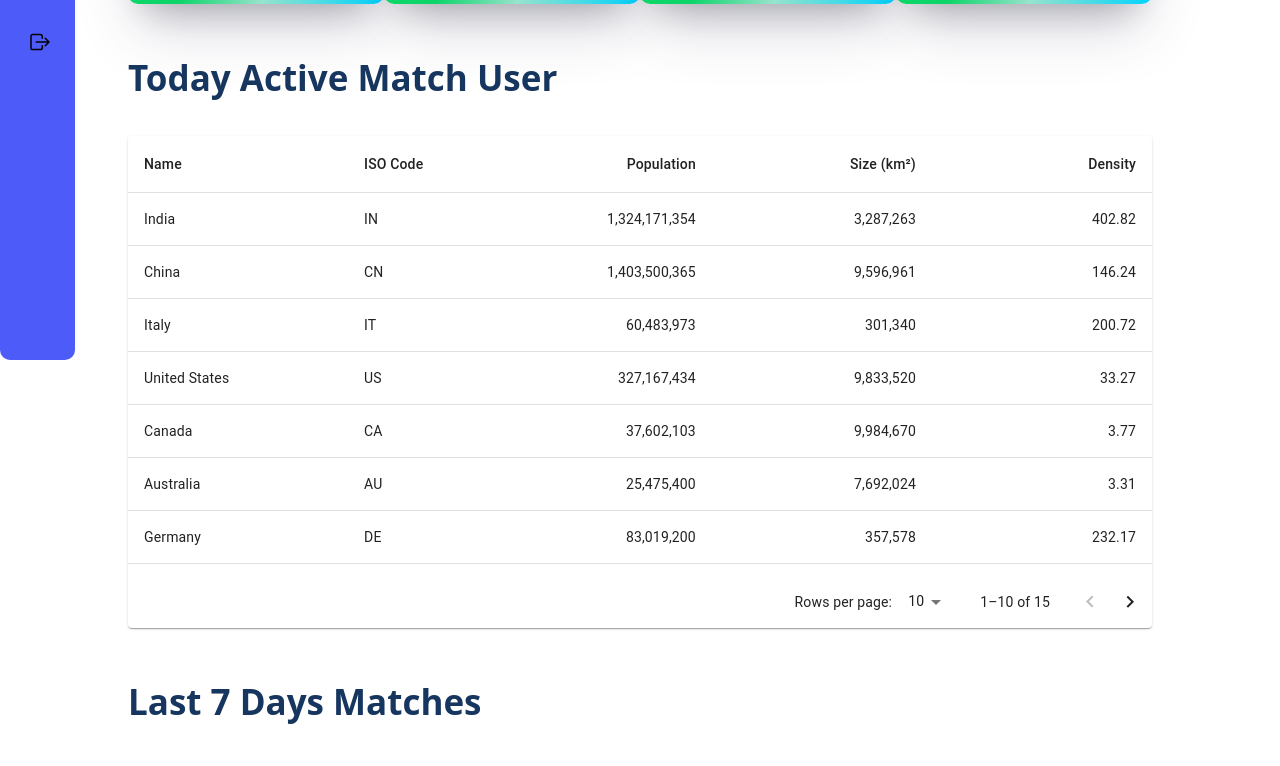
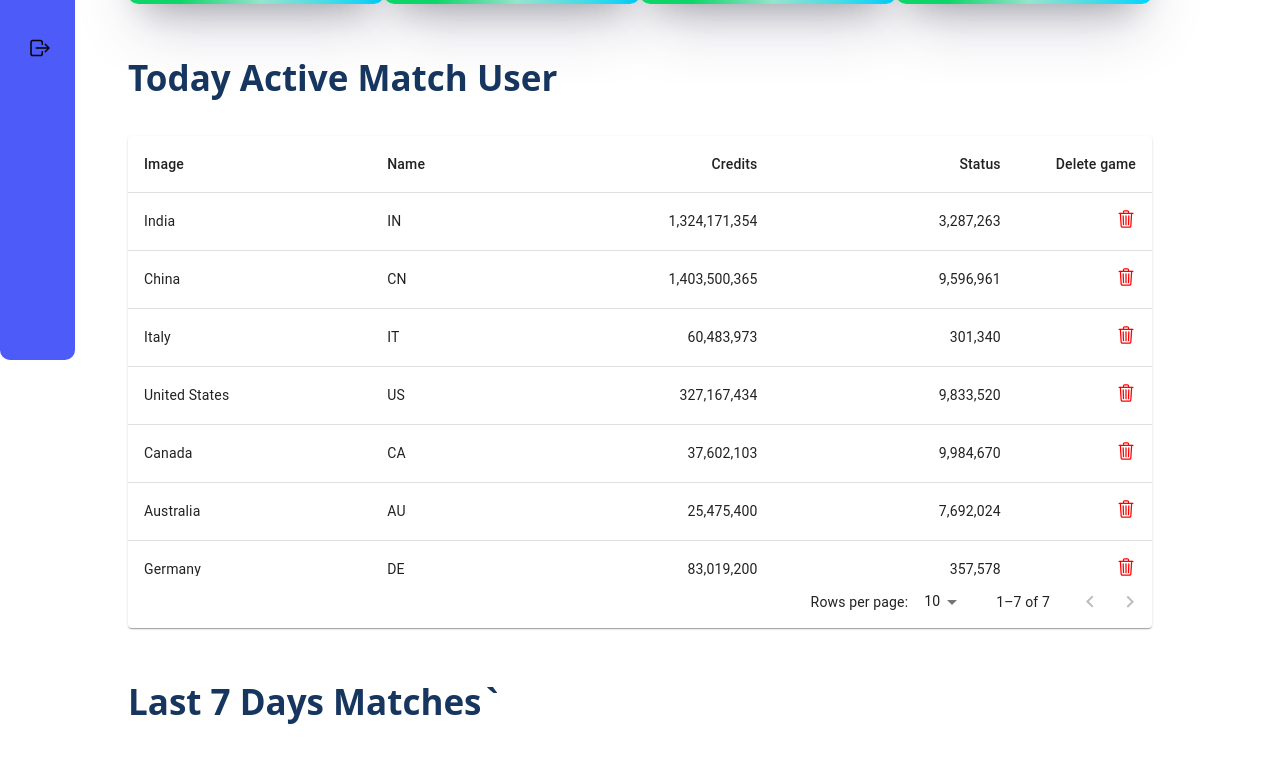
Before and after one commit to FaizanHeliverse/game-at-toll-admin, a React (Create React App) app: page / in a window 1280 px wide. Shown: the part 420-1186 px from the top of the page. Built offline with nearby package versions, Linux system fonts and the light colour scheme.

Commit message:
add GameManagUserManagement component

```diff
--- a/package.json
+++ b/package.json
@@ -9,9 +9,11 @@
     "@date-io/moment": "^2.11.0",
     "@emotion/react": "^11.7.0",
     "@emotion/styled": "^11.6.0",
+    "@material-ui/core": "^5.0.0-beta.5",
     "@mui/icons-material": "^5.2.0",
     "@mui/lab": "^5.0.0-alpha.58",
     "@mui/material": "^5.2.2",
+    "@mui/styles": "^5.2.2",
     "@testing-library/jest-dom": "^5.15.1",
     "@testing-library/react": "^11.2.7",
     "@testing-library/user-event": "^12.8.3",
--- a/src/components/Admin/Admin.jsx
+++ b/src/components/Admin/Admin.jsx
@@ -2,37 +2,47 @@ import React from 'react'
 import Sidebar from '../Sidebar/Sidebar';
 import Header from '../Header/Header';
 import Dashboard from '../Dashboard/Dashboard'
+import GameTable from '../GameTable/GameTable'
 import GameTime from '../GameTime/GameTime';
 
 function Admin(props) {
     const [type,setType]=React.useState("dashboard")
     const [openDashboard, setOpenDashboard]=React.useState(true);
     const [openProfile,setOpenProfile]=React.useState(false);
+    const [openGameTime,setOpenGameTime]=React.useState(false);
  let handleChange=(data,open)=>{
      console.log(data);
     setType(data);
     if(data=="dashboard"){
         setOpenDashboard(true);
         setOpenProfile(false);
+        setOpenGameTime(false)
 
     }
     else if(data=="gameTime"){
-        // setOpenDashboard(false);
+        setOpenDashboard(false);
         setOpenProfile(true);
+        setOpenGameTime(false);
+    }
+    else if(data=="addgame"){
+        setOpenDashboard(false);
+        setOpenProfile(false);
+        setOpenGameTime(true);
     }
  }
 
- let gameHandleChange=(data)=>{
-    setOpenProfile(data);
- }
+//  let gameHandleChange=(data)=>{
+//     setOpenProfile(data);
+// gameHandleChange={gameHandleChange}
+//  }
 
     return (
         <div>
             <Sidebar handleChange={handleChange}/>
             <Header />
            { openDashboard && <Dashboard/>}
-           {  <GameTime  profile={openProfile} gameHandleChange={gameHandleChange}/>}
-
+           {openProfile &&  < GameTime  handleChange={handleChange} />}
+            { openGameTime &&<GameTable handleChange={handleChange}/>}
         </div>
     )
 }
--- a/src/components/Dashboard/Dashboard.jsx
+++ b/src/components/Dashboard/Dashboard.jsx
@@ -46,7 +46,7 @@ console.log(today)
 
                   </div>
                   <div className="graph">
-                      <h2>Last 7 Days Matches</h2>
+                      <h2>Last 7 Days Matches`  </h2>
                   <Graphs/>
                   </div>
 
--- /dev/null
+++ b/src/components/GameTable/GameTable.css
@@ -0,0 +1,24 @@
+.time{
+    margin-top: 15px;
+}
+
+.icon{
+    font-size: 35px;
+    cursor: pointer;
+}
+
+.file_upload {
+    margin-top: 30px;
+}
+.file_upload input{
+    padding: 0.3rem;
+}
+.file_upload label {
+    background-color: indigo;
+    color: white;
+    padding: 0.5rem;
+    font-family: sans-serif;
+    border-radius: 0.3rem;
+    cursor: pointer;
+    margin-top: 1rem;
+  }
--- /dev/null
+++ b/src/components/GameTable/GameTable.jsx
@@ -0,0 +1,198 @@
+import React from 'react';
+// import { makeStyles } from '@material-ui/core/styles';
+
+import { makeStyles } from '@mui/styles'
+import Table from '@material-ui/core/Table';
+import TableBody from '@material-ui/core/TableBody';
+import TableCell from '@material-ui/core/TableCell';
+import TableContainer from '@material-ui/core/TableContainer';
+import TableHead from '@material-ui/core/TableHead';
+import TableRow from '@material-ui/core/TableRow';
+import Paper from '@material-ui/core/Paper';
+import AddCircleOutlineIcon from '@mui/icons-material/AddCircleOutline';
+
+
+import Button from "@mui/material/Button";
+import TextField from "@mui/material/TextField";
+import Dialog from "@mui/material/Dialog";
+import DialogActions from "@mui/material/DialogActions";
+import DialogContent from "@mui/material/DialogContent";
+
+import DialogTitle from "@mui/material/DialogTitle";
+import Box from "@mui/material/Box";
+import InputLabel from "@mui/material/InputLabel";
+import MenuItem from "@mui/material/MenuItem";
+import FormControl from "@mui/material/FormControl";
+import Select from "@mui/material/Select";
+import AdapterDateFns from "@mui/lab/AdapterDateFns";
+import Stack from "@mui/material/Stack";
+import LocalizationProvider from "@mui/lab/LocalizationProvider";
+
+import MobileTimePicker from "@mui/lab/MobileTimePicker";
+import CancelIcon from '@mui/icons-material/Cancel';
+import './GameTable.css'
+const useStyles = makeStyles({
+  table: {
+    minWidth: 650,
+  },
+});
+
+function createData(name, calories, fat, carbs, protein) {
+  return { name, calories, fat, carbs, protein };
+}
+
+const rows = [
+  createData('Frozen yoghurt', 159, 6.0, 24, 4.0),
+  createData('Ice cream sandwich', 237, 9.0, 37, 4.3),
+  createData('Eclair', 262, 16.0, 24, 6.0),
+  createData('Cupcake', 305, 3.7, 67, 4.3),
+  createData('Gingerbread', 356, 16.0, 49, 3.9),
+];
+
+export default function GameTable() {
+  const classes = useStyles();
+
+
+  const [open, setOpen] = React.useState(false);
+  const [imageName,setImageName]=React.useState("")
+  const [currimageName,setCurrImageName]=React.useState("")
+
+  React.useEffect(()=>{
+    // setCurrImageName(imageName)
+
+  },[])
+const Popup = ()=>{
+
+    console.log("click")
+
+
+    const [game, setGame] = React.useState("");
+    const [value, setValue] = React.useState(
+      new Date("2018-01-01T00:00:00.000Z")
+    );
+    const handleChange = (event) => {
+        setGame(event.target.value);
+      };
+
+      const handleClickOpen = () => {
+        setOpen(true);
+      };
+
+      const handleClose = () => {
+        setOpen(false);
+
+      };
+    return (
+        <>
+ <Dialog open={open} onClose={handleClose}>
+     <div style={{position:"absolute",right:30,top:20}}><CancelIcon className="icon"/></div>
+        <DialogTitle>Game A Toll</DialogTitle>
+        <DialogContent sx={{ width: 420 }}>
+     <div classsName="time">
+          <Box sx={{ minWidth: 120, marginBottom: 2 }}>
+            <FormControl fullWidth>
+              <InputLabel id="demo-simple-select-label" sx={{ width: "100ch" }}>
+                Select Game
+              </InputLabel>
+              <Select
+                labelId="demo-simple-select-label"
+                id="demo-simple-select"
+                value={game}
+                label="Select Game"
+                onChange={handleChange}
+              >
+                <MenuItem value="Pupg">Pupg</MenuItem>
+                <MenuItem value="callofduty">Call Of Duty</MenuItem>
+                <MenuItem value="freefire">Free Fire</MenuItem>
+              </Select>
+            </FormControl>
+          </Box>
+          </div>
+          <div className="time">
+          <LocalizationProvider dateAdapter={AdapterDateFns}>
+            <Stack spacing={3}>
+              <MobileTimePicker
+                label="Game Time Start"
+                value={value}
+                onChange={(newValue) => {
+                  setValue(newValue);
+                }}
+                renderInput={(params) => <TextField {...params} />}
+              />
+
+            </Stack>
+          </LocalizationProvider>
+          </div>
+          <div className="time">
+          <LocalizationProvider dateAdapter={AdapterDateFns}>
+            <Stack spacing={3}>
+              <MobileTimePicker
+                label="Game Time End"
+                value={value}
+                onChange={(newValue) => {
+                  setValue(newValue);
+                }}
+                renderInput={(params) => <TextField {...params} />}
+              />
+
+            </Stack>
+          </LocalizationProvider>
+          </div>
+          {/* <div className="file_upload">
+          <input type="file" id="actual-btn" onChange={(e)=>{setImageName(e.target.files[0].name);console.log(e.target.files[0])}} hidden />
+
+
+        <label for="actual-btn">Game Image Upload</label>
+        <div style={{margin:10}}>{imageName}</div> */}
+          {/* </div> */}
+        </DialogContent>
+        <DialogActions>
+          <Button onClick={handleClose}>Cancel</Button>
+          <Button onClick={handleClose}>Submit</Button>
+        </DialogActions>
+      </Dialog>
+        </>
+    )
+}
+
+
+
+
+
+  return (
+      <div style={{width:"80%",margin:"auto"}}>
+          <div style={{display:"flex",justifyContent:"space-between",alignItems:"center"}}>
+          <h2>Game Management</h2>
+          <div  title="Add Game" onClick={()=>[setOpen(!open)]}><AddCircleOutlineIcon sx={{fontSize:35,cursor:"pointer"}}/></div>
+
+          </div>
+    <TableContainer component={Paper}>
+      <Table className={classes.table} aria-label="simple table">
+        <TableHead>
+          <TableRow>
+            <TableCell>Game Image</TableCell>
+            <TableCell align="right">Name</TableCell>
+            <TableCell align="right">Start Time</TableCell>
+            <TableCell align="right">End Time</TableCell>
+            <TableCell align="center">Delete</TableCell>
+          </TableRow>
+        </TableHead>
+        <TableBody>
+          {rows.map((row) => (
+            <TableRow key={row.name}>
+              <TableCell component="th" scope="row">
+                {row.name}
+              </TableCell>
+              <TableCell align="right">{row.calories}</TableCell>
+              <TableCell align="right">{row.fat}</TableCell>
+              <TableCell align="right">{row.carbs}</TableCell>
+              <TableCell align="center"><ion-icon class="del-icon" name="trash-outline"></ion-icon></TableCell>
+            </TableRow>
+          ))}
+        </TableBody>
+      </Table>
+    </TableContainer>
+{open && <Popup/>}
+    </div>
+  );
+}
--- a/src/components/GameTime/GameTime.css
+++ b/src/components/GameTime/GameTime.css
@@ -14,3 +14,6 @@
 .css-1t1j96h-MuiPaper-root-MuiDialog-paper{
     width: 425px !important;
 }
+/* .css-1lwbda4-MuiStack-root{
+    margin-top: 15px !important;
+} */
--- /dev/null
+++ b/src/components/Table/UserTable.css
@@ -0,0 +1,9 @@
+
+
+.del-icon {
+    /* visibility: inherit; */
+    font-size: 20px;
+
+    color: red;
+    cursor: pointer;
+}
--- a/src/components/Table/UserTable.jsx
+++ b/src/components/Table/UserTable.jsx
@@ -1,60 +1,49 @@
-import * as React from 'react';
-import Paper from '@mui/material/Paper';
-import Table from '@mui/material/Table';
-import TableBody from '@mui/material/TableBody';
-import TableCell from '@mui/material/TableCell';
-import TableContainer from '@mui/material/TableContainer';
-import TableHead from '@mui/material/TableHead';
-import TablePagination from '@mui/material/TablePagination';
-import TableRow from '@mui/material/TableRow';
+import * as React from "react";
+import Paper from "@mui/material/Paper";
+import Table from "@mui/material/Table";
+import TableBody from "@mui/material/TableBody";
+import TableCell from "@mui/material/TableCell";
+import TableContainer from "@mui/material/TableContainer";
+import TableHead from "@mui/material/TableHead";
+import TablePagination from "@mui/material/TablePagination";
+import TableRow from "@mui/material/TableRow";
 
+import './UserTable.css'
 const columns = [
-  { id: 'name', label: 'Name', minWidth: 170 },
-  { id: 'code', label: 'ISO\u00a0Code', minWidth: 100 },
+  { id: "image", label: "Image", minWidth: 170 },
+  { id: "name", label: "Name", minWidth: 100 },
   {
-    id: 'population',
-    label: 'Population',
+    id: "credits",
+    label: "Credits",
     minWidth: 170,
-    align: 'right',
-    format: (value) => value.toLocaleString('en-US'),
+    align: "right",
+    format: (value) => value.toLocaleString("en-US"),
   },
   {
-    id: 'size',
-    label: 'Size\u00a0(km\u00b2)',
+    id: "status",
+    label: "Status",
     minWidth: 170,
-    align: 'right',
-    format: (value) => value.toLocaleString('en-US'),
+    align: "right",
+    format: (value) => value.toLocaleString("en-US"),
   },
-  {
-    id: 'density',
-    label: 'Density',
-    minWidth: 170,
-    align: 'right',
-    format: (value) => value.toFixed(2),
-  },
+
+
+
 ];
 
-function createData(name, code, population, size) {
-  const density = population / size;
-  return { name, code, population, size, density };
+function createData(image, name, credits, status) {
+  const density = name / credits;
+  return { image, name, credits, status };
 }
 
 const rows = [
-  createData('India', 'IN', 1324171354, 3287263),
-  createData('China', 'CN', 1403500365, 9596961),
-  createData('Italy', 'IT', 60483973, 301340),
-  createData('United States', 'US', 327167434, 9833520),
-  createData('Canada', 'CA', 37602103, 9984670),
-  createData('Australia', 'AU', 25475400, 7692024),
-  createData('Germany', 'DE', 83019200, 357578),
-  createData('Ireland', 'IE', 4857000, 70273),
-  createData('Mexico', 'MX', 126577691, 1972550),
-  createData('Japan', 'JP', 126317000, 377973),
-  createData('France', 'FR', 67022000, 640679),
-  createData('United Kingdom', 'GB', 67545757, 242495),
-  createData('Russia', 'RU', 146793744, 17098246),
-  createData('Nigeria', 'NG', 200962417, 923768),
-  createData('Brazil', 'BR', 210147125, 8515767),
+  createData("India", "IN", 1324171354, 3287263),
+  createData("China", "CN", 1403500365, 9596961),
+  createData("Italy", "IT", 60483973, 301340),
+  createData("United States", "US", 327167434, 9833520),
+  createData("Canada", "CA", 37602103, 9984670),
+  createData("Australia", "AU", 25475400, 7692024),
+  createData("Germany", "DE", 83019200, 357578),
 ];
 
 export default function UserTable() {
@@ -71,7 +60,7 @@ export default function UserTable() {
   };
 
   return (
-    <Paper sx={{ width: '100%', overflow: 'hidden' }}>
+    <Paper sx={{ width: "100%", overflow: "hidden" }}>
       <TableContainer sx={{ maxHeight: 440 }}>
         <Table stickyHeader aria-label="sticky table">
           <TableHead>
@@ -85,6 +74,7 @@ export default function UserTable() {
                   {column.label}
                 </TableCell>
               ))}
+              <TableCell align="right">Delete game</TableCell>
             </TableRow>
           </TableHead>
           <TableBody>
@@ -97,12 +87,13 @@ export default function UserTable() {
                       const value = row[column.id];
                       return (
                         <TableCell key={column.id} align={column.align}>
-                          {column.format && typeof value === 'number'
+                          {column.format && typeof value === "number"
                             ? column.format(value)
                             : value}
                         </TableCell>
                       );
                     })}
+                    <TableCell align="right"><ion-icon class="del-icon" name="trash-outline"></ion-icon></TableCell>
                   </TableRow>
                 );
               })}
```
Also changed, not shown: src/components/GameTime/GameTime.jsx (+8 -20 lines), src/components/Sidebar/Sidebar.jsx (+5 -5 lines), 1 other file (tests, documents, lock files or other folders).
